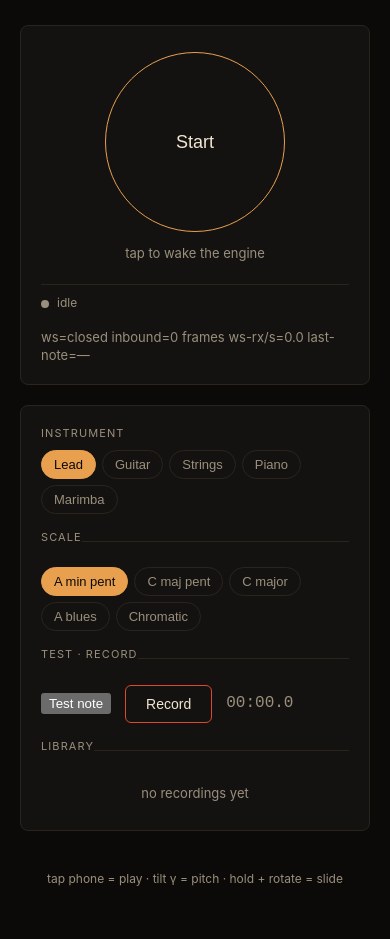
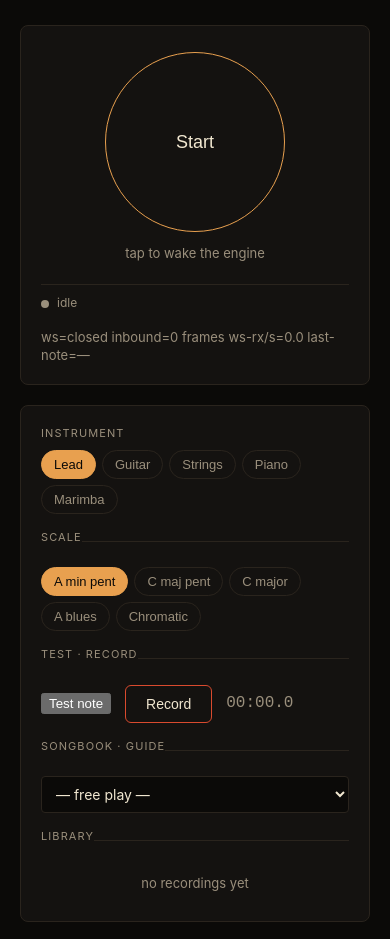
Before and after one commit to TonyOdhiambo-47/musicaxis, a website with bundled scripts: page public/index.html in a window 390 px wide. Shown: the part 106-1045 px from the top of the page. Before the commit the page ends 1014 px from the top, so only its background shows below. Built offline with nearby package versions, Linux system fonts and the light colour scheme.

Commit message:
Songbook + guide mode: follow the green cell to play a tune
- public/assets/songbook.js: new module with 12 tunes — 7 public-domain
  classics (Twinkle, Ode to Joy, Frère Jacques, When the Saints, Amazing
  Grace, Greensleeves, House of the Rising Sun) and 5 original vibe loops
  (Sad Summer, Lofi Heart, Anthem, Campfire Waltz, Kiss Haze). Each song
  is [scale-index, octave-shift, beats] triples so it adapts to any
  instrument + scale.
- index.html: new Songbook fieldset with a select dropdown + progress
  counter. 'Free play' is the default.
- stage.css: minor styling for the dropdown + progress line.
- stage.js: songStart/songStop/songAdvanceIfMatched. Picking a song auto-
  switches scale + drone root. pushPreview now includes the target note
  so the phone can highlight it. Each tap that lands on the target idx+
  octave advances the step; completing a song drops back to free play
  after 3 s.
- play.js + play.css: strip now renders three cell states — current=amber,
  target=green with a pulsing halo, hit=solid green pop. Phone header
  shows 'oct N → targetNote ↑/↓' so you know where to tilt next.

Guitar-Hero for phone gyro. Tap along, learn the geometry of the scale,
then switch back to free play and jam.

```diff
--- /dev/null
+++ b/public/assets/songbook.js
@@ -0,0 +1,170 @@
+// MusicAxis — songbook
+// Each song is a sequence of [scale-index, octave-shift, beats] triples.
+// The scale-index is into the song's declared scale (pitch classes, no octave).
+// The guide mode highlights the NEXT step on the phone's scale strip, and
+// the step advances when the performer's γ zone + octave matches.
+
+export const SONGBOOK = {
+  // ─── Public-domain classics ───────────────────────────────────────
+
+  twinkle: {
+    name: "Twinkle Twinkle",
+    tag: "nursery · C major",
+    scale: "major",
+    bpm: 80,
+    // C C G G A A G | F F E E D D C
+    // scale: C D E F G A B  →  indices 0 1 2 3 4 5 6
+    steps: [
+      [0,0,1],[0,0,1],[4,0,1],[4,0,1],[5,0,1],[5,0,1],[4,0,2],
+      [3,0,1],[3,0,1],[2,0,1],[2,0,1],[1,0,1],[1,0,1],[0,0,2],
+    ],
+  },
+
+  ode_to_joy: {
+    name: "Ode to Joy",
+    tag: "Beethoven · C major",
+    scale: "major",
+    bpm: 96,
+    // E E F G G F E D C C D E E D D
+    steps: [
+      [2,0,1],[2,0,1],[3,0,1],[4,0,1],[4,0,1],[3,0,1],[2,0,1],[1,0,1],
+      [0,0,1],[0,0,1],[1,0,1],[2,0,1],[2,0,1.5],[1,0,.5],[1,0,2],
+    ],
+  },
+
+  frere_jacques: {
+    name: "Frère Jacques",
+    tag: "round · C major",
+    scale: "major",
+    bpm: 100,
+    // C D E C | C D E C | E F G | E F G
+    steps: [
+      [0,0,1],[1,0,1],[2,0,1],[0,0,1],
+      [0,0,1],[1,0,1],[2,0,1],[0,0,1],
+      [2,0,1],[3,0,1],[4,0,2],
+      [2,0,1],[3,0,1],[4,0,2],
+    ],
+  },
+
+  saints: {
+    name: "When the Saints",
+    tag: "new orleans · C major",
+    scale: "major",
+    bpm: 110,
+    // C E F G | C E F G | C E F G E C E D
+    steps: [
+      [0,0,1],[2,0,1],[3,0,1],[4,0,2],
+      [0,0,1],[2,0,1],[3,0,1],[4,0,2],
+      [0,0,1],[2,0,1],[3,0,1],[4,0,1],
+      [2,0,1],[0,0,1],[2,0,1],[1,0,2],
+    ],
+  },
+
+  amazing_grace: {
+    name: "Amazing Grace",
+    tag: "traditional · C major pent",
+    scale: "major_pentatonic",
+    bpm: 70,
+    // Amazing grace how sweet the sound, in C major pent (C D E G A)
+    // indices 0 1 2 3 4
+    steps: [
+      [0,0,1.5],[2,0,.5],[4,0,2],[2,0,1],[0,0,1.5],[4,-1,.5],
+      [0,0,3],[2,0,1],[4,0,2],[3,0,1],[2,0,3],
+    ],
+  },
+
+  greensleeves: {
+    name: "Greensleeves",
+    tag: "elizabethan · A minor pent",
+    scale: "minor_pentatonic",
+    bpm: 90,
+    // Greensleeves opening — in A minor pent (A C D E G)  idx 0 1 2 3 4
+    steps: [
+      [0,0,1],[2,0,2],[3,0,1],[4,0,1.5],[3,0,.5],[2,0,1],
+      [1,0,2],[1,0,1],[0,0,1.5],[0,0,.5],[0,0,1],
+      [0,0,2],[1,0,1],[2,0,1],
+    ],
+  },
+
+  rising_sun: {
+    name: "House of the Rising Sun",
+    tag: "trad. folk · A minor pent",
+    scale: "minor_pentatonic",
+    bpm: 76,
+    // Classic am arpeggio feel
+    steps: [
+      [0,0,1],[2,0,1],[3,0,1],[4,0,2],
+      [0,1,1],[4,0,1],[3,0,2],[2,0,1],
+      [0,0,1],[2,0,1],[3,0,1],[4,0,2],
+      [3,0,1],[2,0,1],[0,0,3],
+    ],
+  },
+
+  // ─── Original vibe loops (written fresh) ──────────────────────────
+
+  sad_summer: {
+    name: "Sad Summer",
+    tag: "original · A minor pent · melancholy pop",
+    scale: "minor_pentatonic",
+    bpm: 92,
+    // wandering phrase that lingers on the 4 and 5
+    steps: [
+      [2,0,1],[3,0,1],[4,0,2],
+      [3,0,1],[2,0,1],[1,0,2],
+      [0,1,1.5],[4,0,.5],[3,0,2],
+      [2,0,1],[0,0,3],
+    ],
+  },
+
+  lofi_heart: {
+    name: "Lofi Heart",
+    tag: "original · C major pent · warm late-night",
+    scale: "major_pentatonic",
+    bpm: 74,
+    steps: [
+      [0,0,2],[2,0,1],[4,0,1],
+      [2,0,2],[1,0,1],[0,0,1],
+      [4,-1,2],[0,0,1],[2,0,1],
+      [1,0,3],
+    ],
+  },
+
+  anthem: {
+    name: "Anthem",
+    tag: "original · C major · hands up",
+    scale: "major",
+    bpm: 118,
+    steps: [
+      [0,0,1],[2,0,1],[4,0,1],[2,0,1],
+      [3,0,1],[4,0,1],[5,0,2],
+      [4,0,1],[2,0,1],[3,0,2],
+      [0,0,1],[4,0,1],[6,0,2],
+    ],
+  },
+
+  campfire: {
+    name: "Campfire Waltz",
+    tag: "original · C major · 3/4 sway",
+    scale: "major",
+    bpm: 88,
+    steps: [
+      [0,0,1],[2,0,1],[4,0,1],
+      [2,0,1],[3,0,1],[4,0,2],
+      [4,0,1],[5,0,1],[6,0,1],
+      [4,0,3],
+    ],
+  },
+
+  kiss_haze: {
+    name: "Kiss Haze",
+    tag: "original · A minor pent · woozy dance pop",
+    scale: "minor_pentatonic",
+    bpm: 102,
+    steps: [
+      [2,0,.5],[3,0,.5],[2,0,1],[0,0,1],[4,-1,1],
+      [0,0,.5],[2,0,.5],[3,0,1],[4,0,2],
+      [3,0,1],[2,0,1],[0,0,2],
+      [4,-1,1],[2,0,1],[3,0,2],
+    ],
+  },
+};
--- a/public/assets/stage.css
+++ b/public/assets/stage.css
@@ -211,6 +211,31 @@ legend {
   font-variant-numeric: tabular-nums;
 }
 
+#song-wrap select {
+  width: 100%;
+  background: var(--bg);
+  color: var(--fg);
+  border: 1px solid var(--line);
+  border-radius: 4px;
+  padding: 8px 10px;
+  font-family: inherit;
+  font-size: 14px;
+}
+#song-wrap select:focus { outline: 1px solid var(--accent); }
+.song-now {
+  display: flex;
+  align-items: center;
+  justify-content: space-between;
+  margin: 8px 0 6px;
+  font-size: 13px;
+}
+.song-now #song-title { color: var(--accent); font-weight: 500; }
+.song-progress {
+  font-family: ui-monospace, monospace;
+  font-size: 12px;
+  color: var(--dim);
+}
+
 #library { list-style: none; padding: 0; margin: 0; display: flex; flex-direction: column; gap: 6px; }
 #library .empty { color: var(--dim); font-size: 13px; text-align: center; padding: 8px 0; }
 .lib-item {
--- a/public/assets/stage.js
+++ b/public/assets/stage.js
@@ -1,4 +1,5 @@
 import { SCALES, SCALE_ROOT, instrumentFactory, MasterBus, DroneBed } from "/assets/engine.js";
+import { SONGBOOK } from "/assets/songbook.js";
 
 const $ = (id) => document.getElementById(id);
 const dom = {
@@ -224,7 +225,83 @@ dom.scales.forEach((b) => b.addEventListener("click", () => {
   previewKey = "";
   pushPreview();
   if (drone) drone.setRoot(SCALE_ROOT[state.scale] || "A");
+  if (song.active) songStop();
 }));
+
+// ─── Songbook / guide mode ────────────────────────────────────────────
+const song = { active: null, stepIdx: 0, lastAdvance: 0 };
+const songPick = document.getElementById("song-pick");
+const songNow = document.getElementById("song-now");
+const songTitle = document.getElementById("song-title");
+const songStep = document.getElementById("song-step");
+const songTotal = document.getElementById("song-total");
+const songHint = document.getElementById("song-hint");
+
+(function populateSongs() {
+  if (!songPick) return;
+  for (const [id, s] of Object.entries(SONGBOOK)) {
+    const opt = document.createElement("option");
+    opt.value = id;
+    opt.textContent = `${s.name}  ·  ${s.tag}`;
+    songPick.appendChild(opt);
+  }
+  songPick.addEventListener("change", () => {
+    const id = songPick.value;
+    if (!id) { songStop(); return; }
+    songStart(id);
+  });
+})();
+
+function songStart(id) {
+  const s = SONGBOOK[id];
+  if (!s) return;
+  song.active = s;
+  song.stepIdx = 0;
+  // auto-switch scale + drone root
+  state.scale = s.scale;
+  dom.scales.forEach((b) => b.classList.toggle("active", b.dataset.scale === s.scale));
+  if (drone) drone.setRoot(SCALE_ROOT[s.scale] || "A");
+  songNow.hidden = false;
+  songHint.hidden = false;
+  songTitle.textContent = s.name;
+  songTotal.textContent = s.steps.length;
+  songStep.textContent = 0;
+  previewKey = "";
+  pushPreview();
+}
+function songStop() {
+  song.active = null;
+  song.stepIdx = 0;
+  songNow.hidden = true;
+  songHint.hidden = true;
+  if (songPick) songPick.value = "";
+  previewKey = "";
+  pushPreview();
+}
+function songCurrentTarget() {
+  if (!song.active) return null;
+  const step = song.active.steps[song.stepIdx];
+  if (!step) return null;
+  const [idx, octShift] = step;
+  const pitch = SCALES[song.active.scale][idx];
+  return { idx, pitch, octave: BASE_OCTAVE + octShift, note: `${pitch}${BASE_OCTAVE + octShift}` };
+}
+function songAdvanceIfMatched() {
+  if (!song.active) return;
+  const tgt = songCurrentTarget();
+  if (!tgt) return;
+  const got = currentZoneInfo();
+  if (got.idx === tgt.idx && got.octave === tgt.octave) {
+    song.stepIdx = Math.min(song.stepIdx + 1, song.active.steps.length);
+    songStep.textContent = song.stepIdx;
+    if (song.stepIdx >= song.active.steps.length) {
+      songTitle.textContent = `${song.active.name} ✓ complete`;
+      setTimeout(songStop, 3000);
+    }
+    previewKey = "";
+    pushPreview();
+  }
+}
 
 // ─── Orientation / note mapping ─────────────────────────────────
 // γ (-60..60) picks the scale index · β opens the master filter
@@ -278,12 +355,14 @@ function currentZoneInfo() {
 function currentZoneNote() { return currentZoneInfo().note; }
 
 // Push the preview note + zone index + scale layout to the phone so it
-// can show a scale strip with the current note highlighted.
+// can show a scale strip with the current note highlighted. Also push
+// the songbook target so the phone can light the next note green.
 let previewKey = "";
 function pushPreview() {
   if (!state.paired || !ws || ws.readyState !== WebSocket.OPEN) return;
   const z = currentZoneInfo();
-  const key = `${z.note}|${z.idx}|${state.scale}`;
+  const tgt = songCurrentTarget?.();
+  const key = `${z.note}|${z.idx}|${state.scale}|${tgt?.idx ?? -1}|${tgt?.octave ?? 0}`;
   if (key === previewKey) return;
   previewKey = key;
   try {
@@ -294,6 +373,7 @@ function pushPreview() {
       octave: z.octave,
       scale: SCALES[state.scale],
       scaleName: state.scale,
+      target: tgt ? { idx: tgt.idx, octave: tgt.octave, note: tgt.note } : null,
     }));
   } catch {}
 }
@@ -322,6 +402,8 @@ function holdStart() {
     drone.fadeIn();
     if (droneTimeout) { clearTimeout(droneTimeout); droneTimeout = null; }
   }
+  // Advance the songbook if they hit the target note.
+  songAdvanceIfMatched();
 }
 function holdEnd() {
   state.holding = false;
--- a/public/index.html
+++ b/public/index.html
@@ -70,6 +70,20 @@
       </fieldset>
 
       <fieldset>
+        <legend>songbook · guide</legend>
+        <div id="song-wrap">
+          <select id="song-pick">
+            <option value="">— free play —</option>
+          </select>
+          <p class="song-now" id="song-now" hidden>
+            <span id="song-title">—</span>
+            <span class="song-progress"><span id="song-step">0</span>/<span id="song-total">0</span></span>
+          </p>
+          <p class="hint" id="song-hint" hidden>the phone strip lights green on the NEXT note · tap when aligned</p>
+        </div>
+      </fieldset>
+
+      <fieldset>
         <legend>library</legend>
         <ol id="library"><li class="empty">no recordings yet</li></ol>
       </fieldset>
```
Also changed, not shown: public/assets/play.css (+15 -0 lines), public/assets/play.js (+17 -4 lines).
